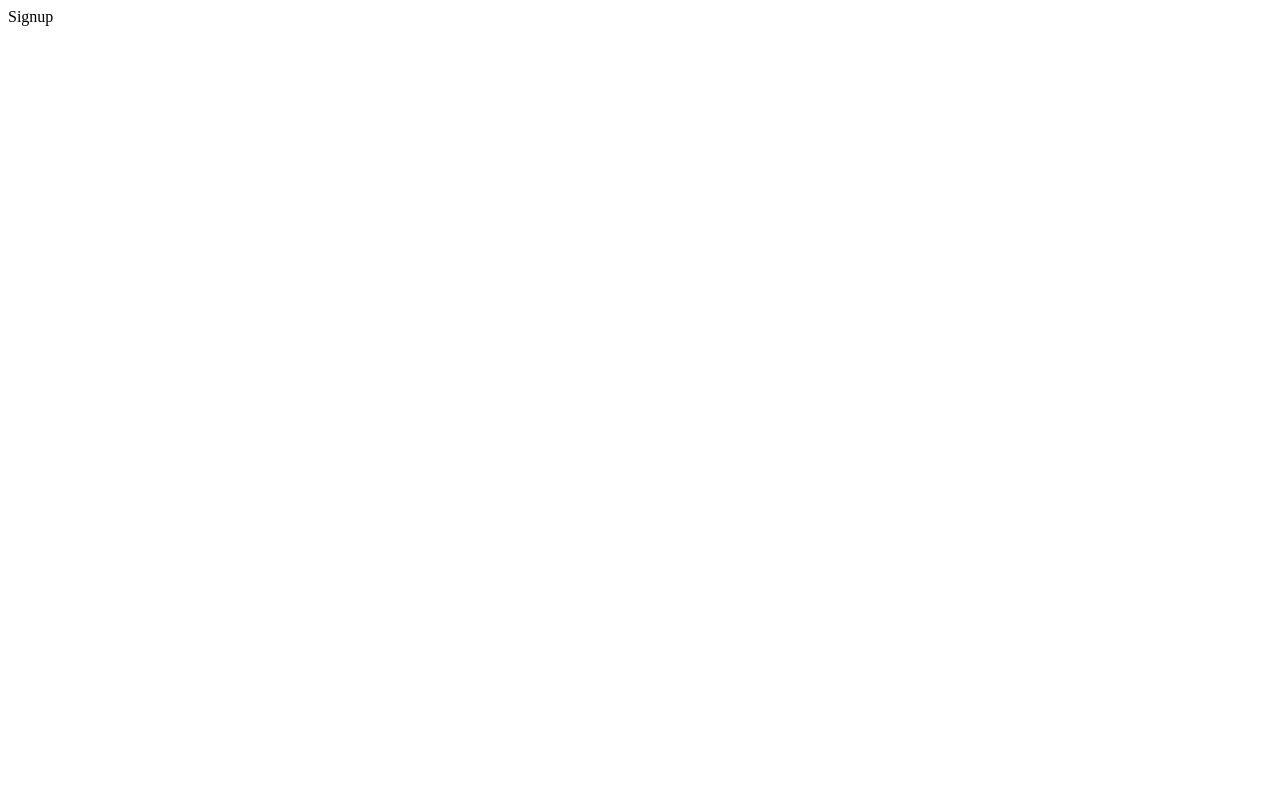
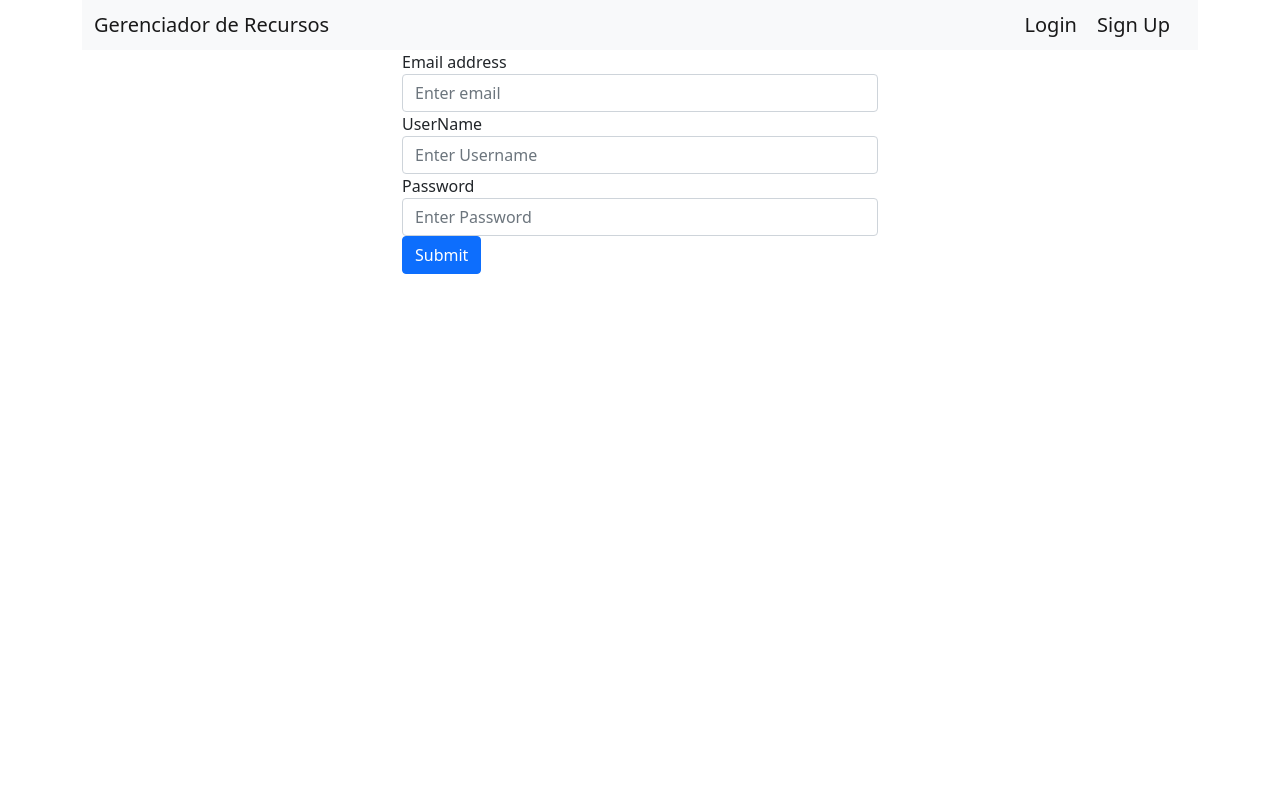
Before and after one commit to CarlosW1998/Resource-Manager, a Flask app: page /signup in a window 1280 px wide. Before the commit the page is almost empty. Run offline with Flask 2, Linux system fonts and the light colour scheme; parts of the project's set-up code (start-up, migrations or seed data) failed here and were passed over.

Commit message:
sign up view

```diff
--- a/models/model.py
+++ b/models/model.py
@@ -1,4 +1,5 @@
 from sqlalchemy import Column, Integer, String
+from sqlalchemy.sql.expression import true
 from config.database import Base
 
 class Resource(Base):
@@ -10,7 +11,7 @@ class User(Base):
     __tablename__ = "users"
 
     id = Column(Integer, primary_key=True, index=True)
-    name = Column(String(150), nullable=True, unique=False)
+    name = Column(String(150), nullable=False, unique=False)
     password = Column(String(256), nullable=True, unique=False)
-    email = Column(String(150), nullable=True, unique=False)
+    email = Column(String(150), nullable=False, unique=True)
     role = Column(String(150), nullable=True, unique=False)
--- a/routes/auth.py
+++ b/routes/auth.py
@@ -8,7 +8,7 @@ def login():
 
 @app.route('/signup')
 def signup():
-    return 'Signup'
+    return render_template('signup.html')
 
 @app.route('/logout')
 def logout():
--- a/routes/index.py
+++ b/routes/index.py
@@ -1,6 +1,7 @@
 from app import app
 from config.database import session_local
+from flask import url_for, redirect
 
 @app.route("/")
 def index():
-    return "Nothing to see here"
+    return redirect(url_for('login'))
--- a/templates/base.html
+++ b/templates/base.html
@@ -12,17 +12,17 @@
 <body>
 
 
-        <div class="container-md">
+        <div class="container">
             <nav class="navbar navbar-light bg-light">
                 <div class="container-fluid">
                 <span class="navbar-brand mb-0 h1">Gerenciador de Recursos</span>
                 <div>
-                    <a class="navbar-brand" href="#">Login</a>
-                    <a class="navbar-brand" href="#">Sing In</a>
+                    <a class="navbar-brand" href="{{ url_for('login')}}">Login</a>
+                    <a class="navbar-brand" href="{{ url_for('signup')}}">Sign Up</a>
                 </div>
                 </div>
             </nav>
-            <div class="container-md">
+            <div class="container-sm" style="width: 500px;">
                 {% block content %}
                 {% endblock %}
             </div>
--- /dev/null
+++ b/templates/signup.html
@@ -0,0 +1,24 @@
+{% extends "base.html" %}
+
+{% block content %}
+
+<form action="#" method="post">
+    <div class="form-group">
+      <label for="email">Email address</label>
+      <input type="email" class="form-control" id="email"
+        aria-describedby="emailHelp" placeholder="Enter email">
+    </div>
+    <div class="form-group">
+        <label for="username">UserName</label>
+        <input type="username" class="form-control"
+          id="UserName" placeholder="Enter Username">
+    </div>
+    <div class="form-group">
+      <label for="exampleInputPassword1">Password</label>
+      <input type="password" class="form-control"
+        id="exampleInputPassword1" placeholder="Enter Password">
+    </div>
+    <button type="submit" class="btn btn-primary">Submit</button>
+</form>
+
+{% endblock %}
```
